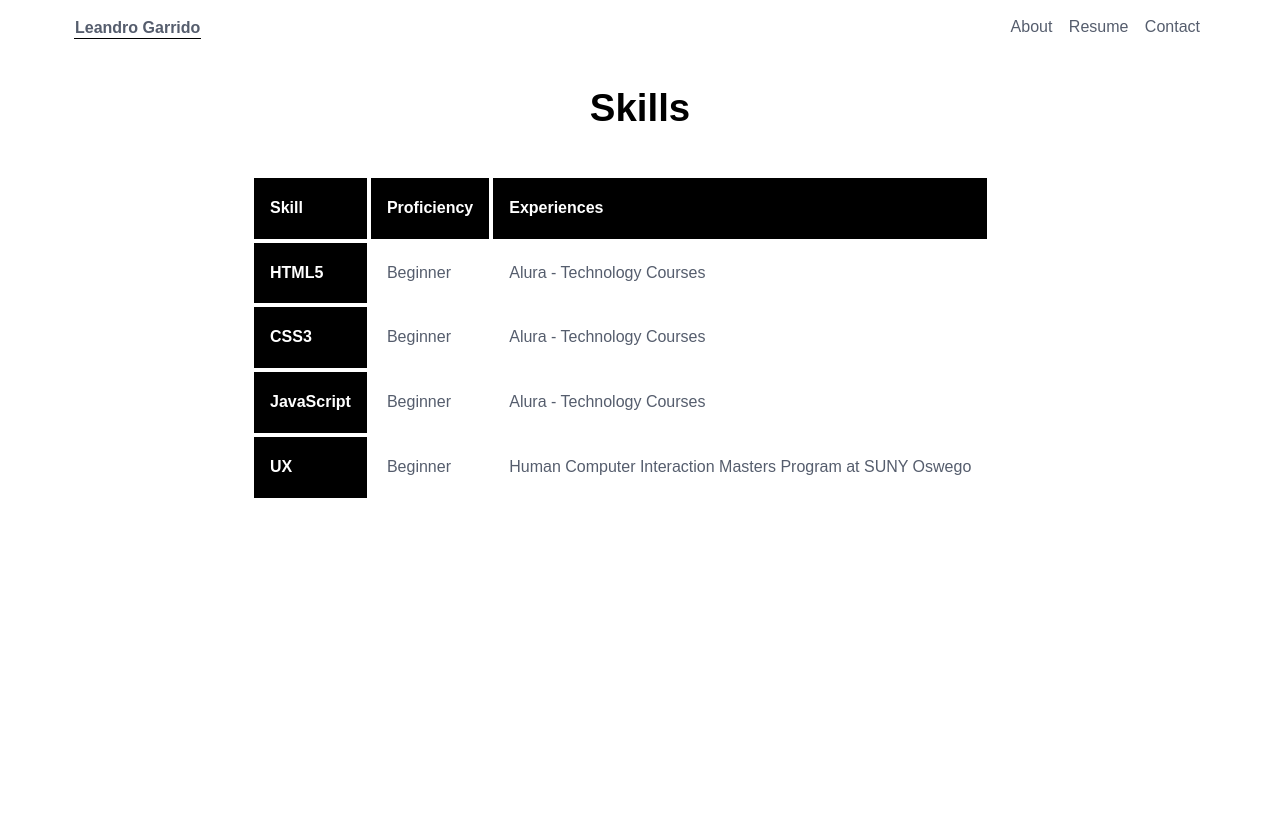
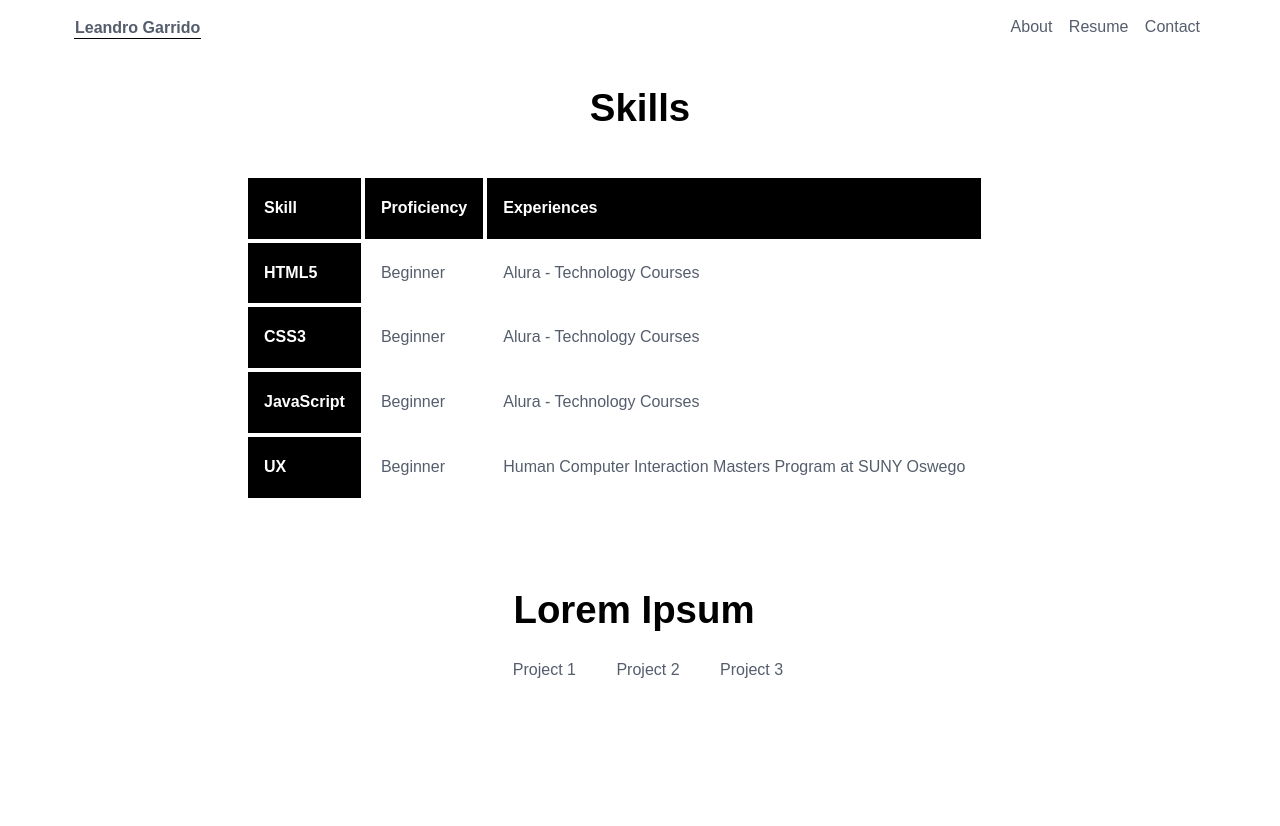
Before and after one commit to LeoGarr/leo.portfolio, a plain HTML site: page skills.html in a window 1280 px wide. Before the commit the page ends 800 px from the top, so only its background shows below. Drawn offline with Linux system fonts and the light colour scheme; a web font is replaced by a local one.

Commit message:
Update skills.html

```diff
--- a/skills.html
+++ b/skills.html
@@ -75,6 +75,14 @@
                 </tr>
             </tbody>
           </table>
+        <div class="hero-wrap">
+            <h1>Lorem Ipsum</h1>
+            <ul>
+              <li><a href="joao.html">Project 1</li>
+              <li><a href="bio.html">Project 2</li>
+              <li><a href="blog.html">Project 3</li>
+            </ul>
+          </div>
       </div>
     </section>
   </body>
```
